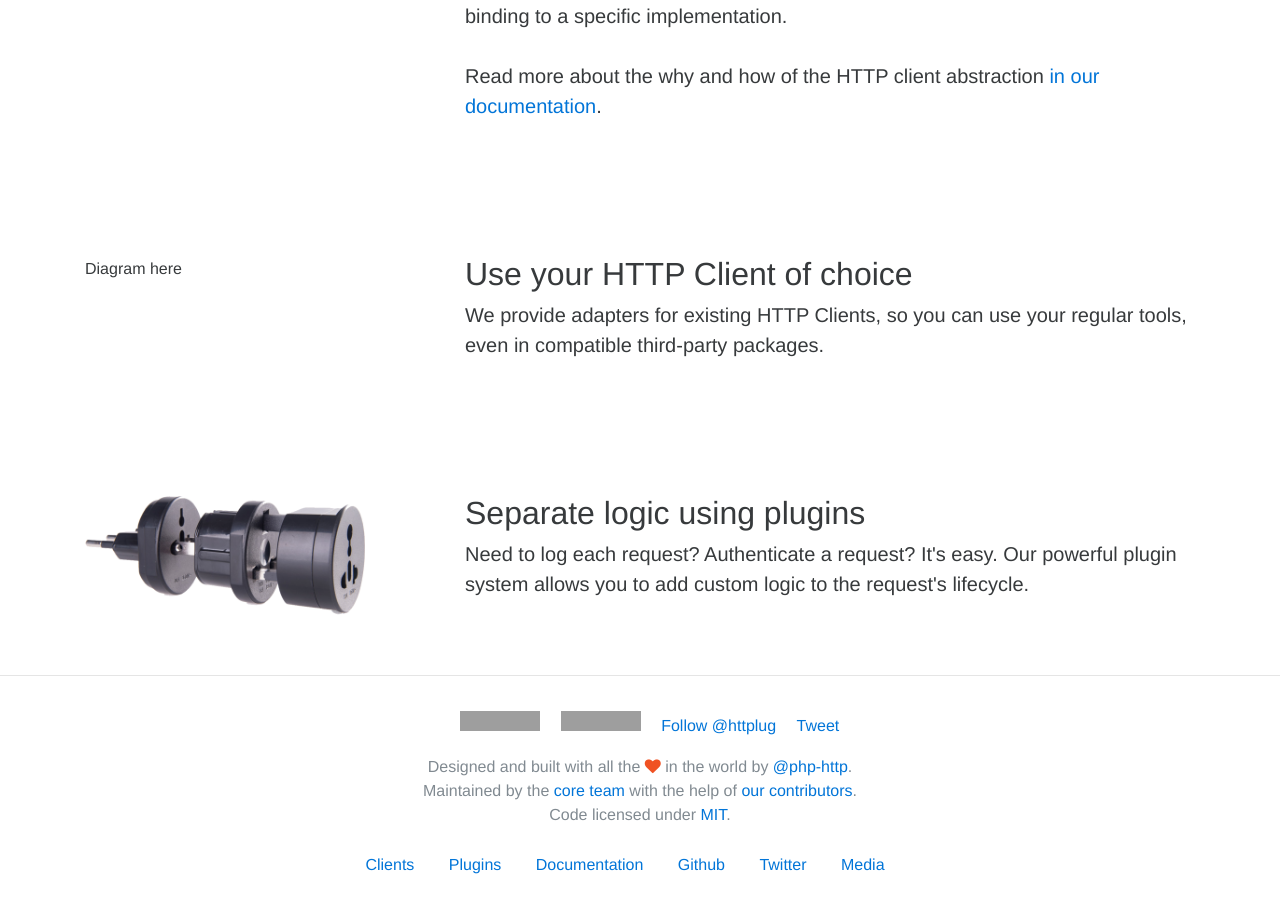
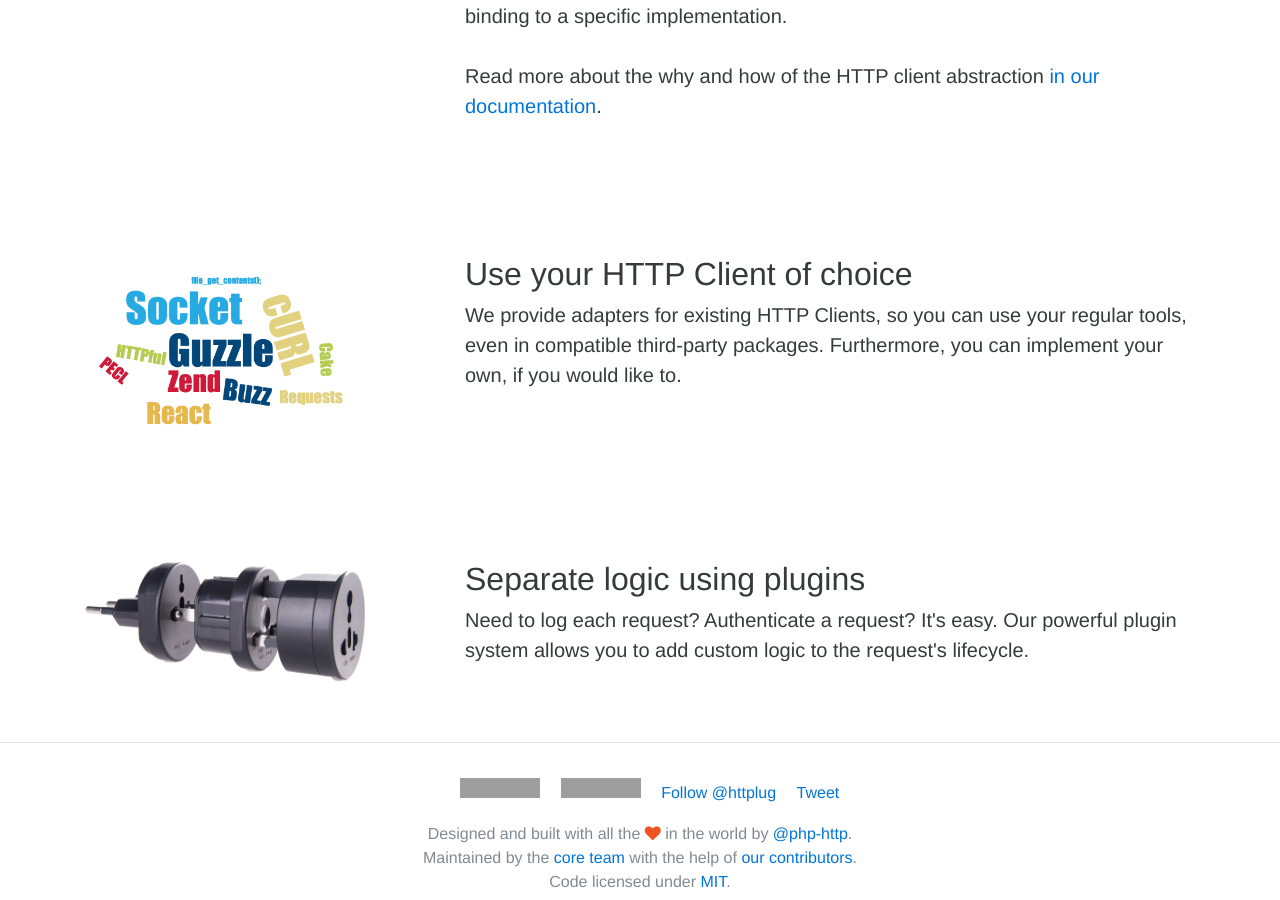
Before and after one commit to php-http/httplug.github.io, a Jekyll site: the page built from index.html, in a window 1280 px wide and 900 px high, scrolled down 695 px. Built offline with Jekyll 4.4.1, drawn with Linux system fonts in a browser that asks for light colours; nearby versions of some CDN libraries; comment, search, counter and statistics services are not loaded; grey boxes are pictures that could not be loaded.

Commit message:
Add client cloud

```diff
--- a/index.html
+++ b/index.html
@@ -31,13 +31,13 @@ layout: default
     <div class="container">
         <div class="row">
             <div class="col-md-4">
-                Diagram here
+                <img class="featured-image" src="{{ '/assets/img/client_cloud.png' | prepend: site.baseurl }}" alt="HTTP Clients">
             </div>
             <div class="col-md-8">
                 <h2>Use your HTTP Client of choice</h2>
                 <p class="lead">
                     We provide adapters for existing HTTP Clients, so you can use your regular tools,
-                    even in compatible third-party packages.
+                    even in compatible third-party packages. Furthermore, you can implement your own, if you would like to.
                 </p>
             </div>
         </div>
```
Also changed, not shown: _extra/client_cloud.md (added, +43 -0 lines), assets/img/client_cloud.png (added).
